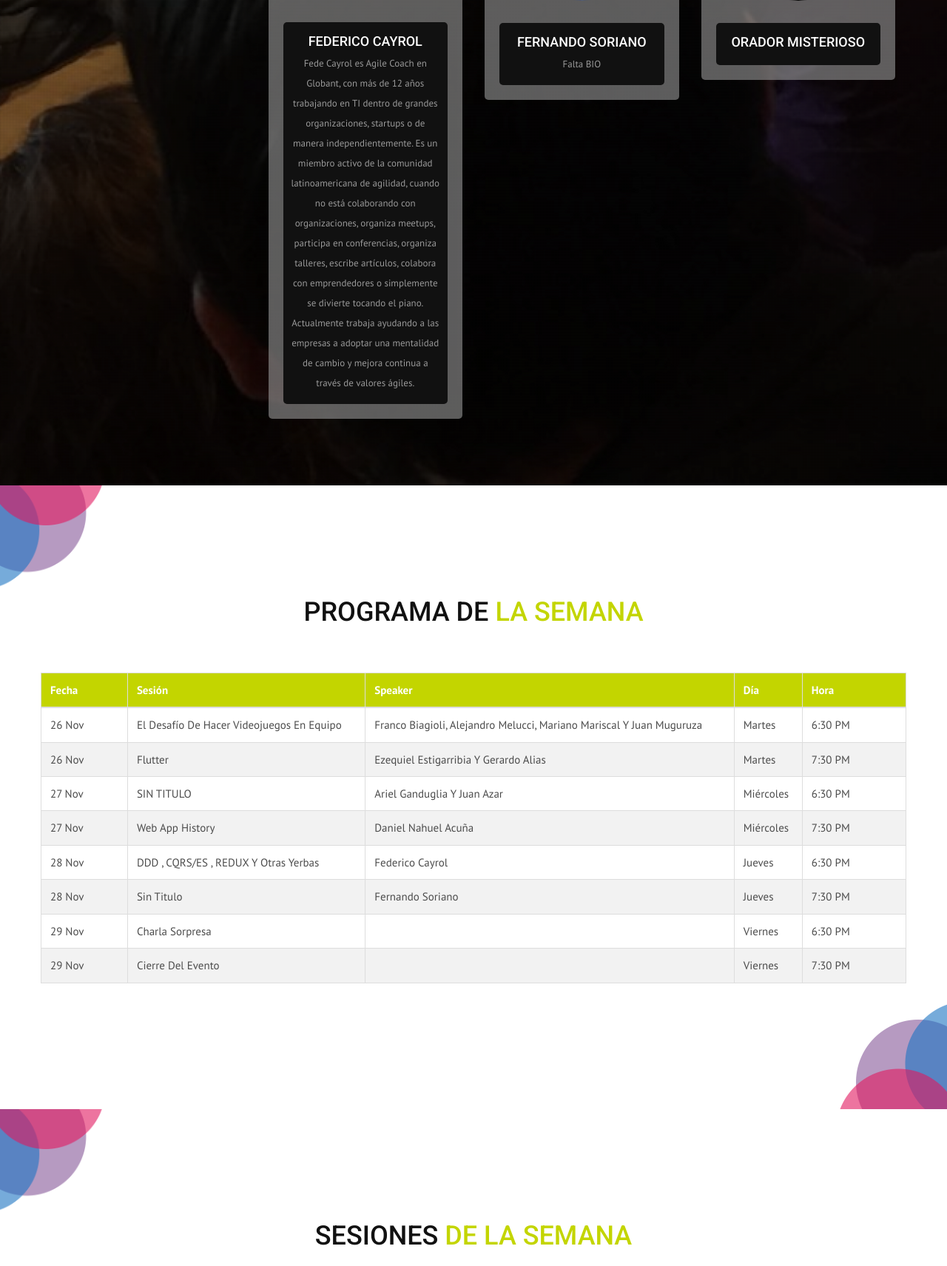
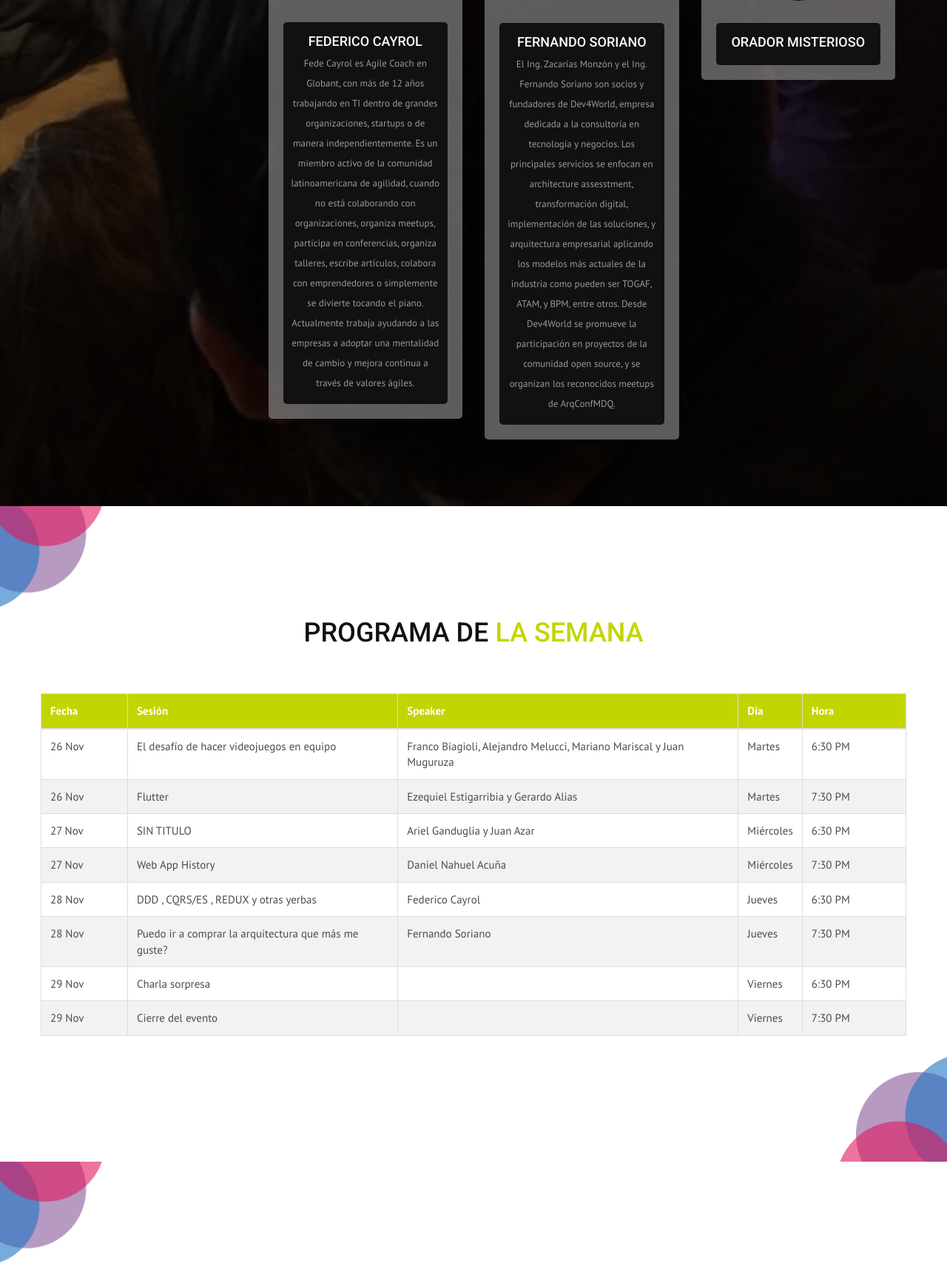
Before and after one commit to sebadlf/devweek, a PHP site: page / in a window 1280 px wide. Shown: the part 3181-4892 px from the top of the page at 74% size. Run offline with PHP 8.4, Linux system fonts and the light colour scheme; some libraries are stand-ins or nearby versions.

Commit message:
Soriano abstract and bio

```diff
--- a/css/style.css
+++ b/css/style.css
@@ -900,7 +900,6 @@ img {
 }
 .schedule-table tbody tr td {
     padding: 12px;
-    text-transform: capitalize;
 }
 .table-row-bg {
     background: #f2f2f2;
--- a/index.html
+++ b/index.html
@@ -440,7 +440,8 @@ Actualmente trabaja ayudando a las empresas a adoptar una mentalidad de cambio y
                         </div>
                         <div class="speaker-info">
                             <h4>Fernando Soriano</h4>
-                            <span>Falta BIO</span>
+                            <span>El Ing. Zacarías Monzón y el Ing. Fernando Soriano son socios y fundadores de Dev4World, empresa dedicada a la consultoría en tecnología y negocios. Los principales servicios se enfocan en architecture assesstment, transformación digital, implementación de las soluciones, y arquitectura empresarial aplicando los modelos más actuales de la industria como pueden ser TOGAF, ATAM, y BPM, entre otros. Desde Dev4World se promueve la participación en proyectos de la comunidad open source, y se organizan los reconocidos meetups de ArqConfMDQ.
+                            </span>
                         </div>
                     </div>
                 </div>
@@ -532,7 +533,7 @@ Actualmente trabaja ayudando a las empresas a adoptar una mentalidad de cambio y
                             </tr>
                             <tr class="table-row-bg">
                                 <td>28 Nov</td>
-                                <td>Sin Titulo</td>
+                                <td>Puedo ir a comprar la arquitectura que más me guste?</td>
                                 <td>Fernando Soriano</td>
                                 <td>Jueves</td>
                                 <td>7:30 PM</td>
@@ -676,9 +677,9 @@ Actualmente trabaja ayudando a las empresas a adoptar una mentalidad de cambio y
                             </div>
                             <div class="blog-content">
                                 <h4>
-                                    <a href="https://goo.gl/forms/C1XFGAZ9iZxCVv382">Charla Soriano</a>
+                                    <a href="https://goo.gl/forms/C1XFGAZ9iZxCVv382">Puedo ir a comprar la arquitectura que más me guste?</a>
                                 </h4>
-                                <p>Falta Abstract</p>
+                                <p>Qué hace que un framework dure un año antes de que salga una nueva versión mucho mejor, más completa, pero incompatible? Si el uso y contenido de un sitio web crece al 120% semestral, cuánto tiempo más funcionará? Nos lleva entre 10 y 15 días testear y liberar cada release del producto, qué podemos hacer para bajarlo? Por qué nos lleva entre 3 y 4 meses tener productivo a un nuevo integrante del equipo de desarrollo?. Por qué será que cada vez le tardamos más al cliente en desarrollar nuevos features al producto?. Y si hablamos de arquitectura de software?</p>
                             </div>
                         </div>
                     </div>
```
